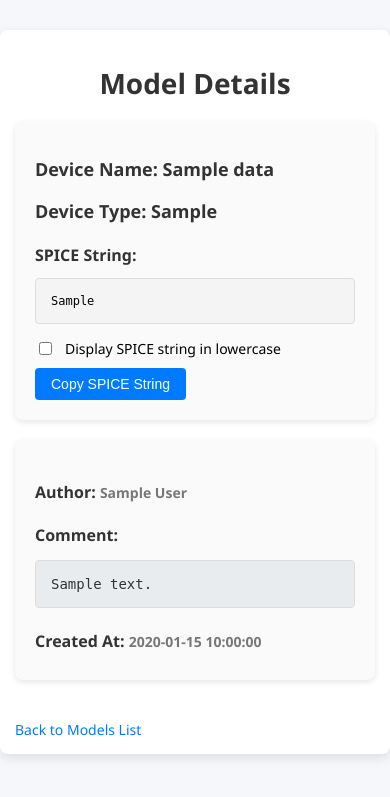
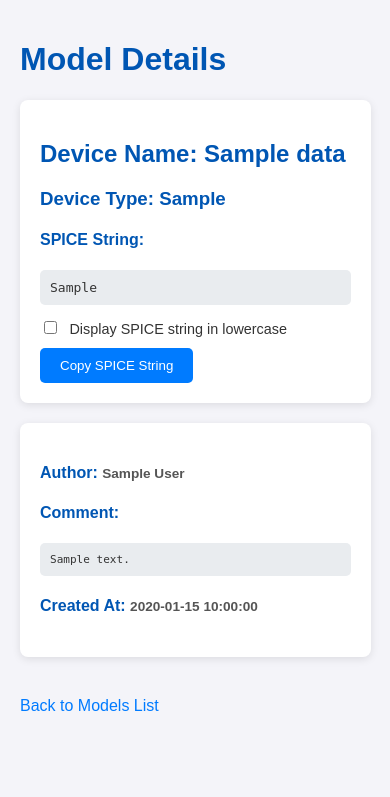
Before and after one commit to hotstaff/spice_model_manager, a Flask app: page /models/1 in a window 390 px wide. Shown: the top 797 px of the page. Run offline with Flask 3, Linux system fonts and the light colour scheme; tables that the repository leaves empty hold one stand-in row (values such as "Sample post").

Commit message:
modified:   templates/model_detail.html

```diff
--- a/templates/model_detail.html
+++ b/templates/model_detail.html
@@ -6,183 +6,109 @@
     <title>Model Detail</title>
     <style>
         body {
-            font-family: 'Segoe UI', Tahoma, Geneva, Verdana, sans-serif;
-            background-color: #f5f7fa;
+            font-family: Arial, sans-serif;
+            background-color: #f4f4f9;
+            color: #333;
             margin: 0;
             padding: 0;
         }
+
         .container {
-            max-width: 1100px;
-            margin: 30px auto;
+            width: 80%;
+            margin: 0 auto;
             padding: 20px;
+        }
+
+        h1, h2, h3, h4 {
+            color: #0056b3;
+        }
+
+        .model-info {
             background-color: #ffffff;
             border-radius: 8px;
-            box-shadow: 0 4px 12px rgba(0, 0, 0, 0.1);
-        }
-        h1 {
-            text-align: center;
-            color: #333;
-            font-size: 32px;
+            box-shadow: 0 2px 8px rgba(0, 0, 0, 0.1);
+            padding: 20px;
             margin-bottom: 20px;
         }
-        h2, h3, h4 {
+
+        pre {
+            background-color: #e9ecef;
+            padding: 10px;
+            border-radius: 5px;
             color: #333;
-            margin-bottom: 8px;
+            white-space: pre-wrap;
+            word-wrap: break-word;
         }
-        .model-info {
-            padding: 20px;
-            border-radius: 8px;
-            background-color: #fafafa;
-            box-shadow: 0 2px 6px rgba(0, 0, 0, 0.1);
-            margin-bottom: 20px;
+
+        .small-text {
+            font-size: 0.85em;
+            color: #555;
         }
-        pre {
-            background-color: #f4f4f4;
-            padding: 15px;
-            border: 1px solid #ddd;
-            border-radius: 4px;
-            overflow-x: auto;
-            font-size: 14px;
-            white-space: pre-wrap;
+
+        .lowercase-toggle {
+            margin: 10px 0;
         }
+
+        .lowercase-toggle label {
+            margin-left: 5px;
+            font-size: 0.9em;
+        }
+
         .copy-button {
-            margin-top: 10px;
             padding: 10px 20px;
-            font-size: 16px;
+            background-color: #007bff;
             color: white;
-            background-color: #007BFF;
             border: none;
-            border-radius: 4px;
+            border-radius: 5px;
             cursor: pointer;
-            transition: background-color 0.3s ease;
         }
+
         .copy-button:hover {
             background-color: #0056b3;
-        }
-        a {
-            display: inline-block;
-            margin-top: 20px;
-            text-decoration: none;
-            color: #007BFF;
-            font-size: 16px;
-            text-align: center;
-        }
-        a:hover {
-            text-decoration: underline;
-        }
-        .lowercase-toggle {
-            margin-top: 15px;
-            display: flex;
-            align-items: center;
-        }
-        .lowercase-toggle label {
-            margin-left: 10px;
-            font-size: 16px;
         }
 
         .image-grid {
             display: grid;
-            grid-template-columns: repeat(2, 1fr);
+            grid-template-columns: repeat(auto-fill, minmax(250px, 1fr));
             gap: 20px;
-            margin-top: 20px;
         }
+
         .image-item {
+            background-color: #fff;
+            padding: 10px;
+            border-radius: 8px;
+            box-shadow: 0 2px 8px rgba(0, 0, 0, 0.1);
             text-align: center;
         }
-        img {
+
+        .image-item img {
+            width: 100%;
+            height: auto;
             max-width: 100%;
-            height: auto;
-            border-radius: 4px;
-        }
-        .image-container img {
-            max-width: 100%;
-            height: auto;
+            border-radius: 8px;
+            cursor: pointer;
+            transition: transform 0.3s ease;
         }
 
-        /* 印刷スタイル */
-        @media print {
-            body {
-                margin: 0;
-                padding: 0;
-                font-size: 12px;
-            }
-            .container {
-                width: 100%;
-                padding: 10px;
-                box-sizing: border-box;
-                box-shadow: none;
-                background-color: #fff;
-            }
-            h1 {
-                font-size: 22px;
-            }
-            h2, h3, h4 {
-                font-size: 18px;
-            }
-            pre {
-                font-size: 12px;
-                line-height: 1.3;
-            }
-            .copy-button, .lowercase-toggle, a {
-                display: none;
-            }
-            img {
-                width: 100%;
-                height: auto;
-                max-width: 90%;
-                margin: 10px 0;
-            }
-            .image-grid {
-                display: block;
-                margin: 0 auto;
-                width: 100%;
-            }
-            .image-item {
-                text-align: center;
-                width: 100%;
-                display: inline-block;
-            }
-            .model-info {
-                margin-bottom: 15px;
-            }
+        .image-item img:hover {
+            transform: scale(1.05);
         }
 
-        @media (max-width: 600px) {
-            body {
-                font-size: 14px;
-            }
-            .container {
-                padding: 15px;
-            }
-            h1 {
-                font-size: 28px;
-            }
-            h2, h3, h4 {
-                font-size: 18px;
-            }
-            pre {
-                font-size: 12px;
-            }
-            .copy-button {
-                padding: 8px 16px;
-                font-size: 14px;
-            }
-            .lowercase-toggle label {
-                font-size: 14px;
-            }
-            a {
-                font-size: 14px;
-            }
+        a {
+            display: inline-block;
+            margin-top: 20px;
+            color: #007bff;
+            text-decoration: none;
         }
 
-        /* 小さく表示される部分 */
-        .small-text {
-            font-size: 14px;
-            color: #777;
+        a:hover {
+            text-decoration: underline;
         }
 
-        .model-info h4 {
-            font-size: 16px;
+        @media (max-width: 768px) {
+            .container {
+                width: 90%;
+            }
         }
     </style>
     <script>
@@ -206,6 +132,17 @@
             const spiceStringElement = document.getElementById("spiceString");
             spiceStringElement.setAttribute("data-original", spiceStringElement.innerText);
         });
+
+        function toggleImageSize(imageId) {
+            const image = document.getElementById(imageId);
+            if (image.style.maxWidth === "none") {
+                image.style.maxWidth = "100%";
+                image.style.height = "auto";
+            } else {
+                image.style.maxWidth = "none";
+                image.style.height = "auto";
+            }
+        }
     </script>
 </head>
 <body>
@@ -236,19 +173,19 @@
         <div class="image-grid">
             <div class="image-item">
                 <h4>IV Characteristic Curve</h4>
-                <img src="{{ url_for('model_views.get_image', data_id=model.id, image_type='iv') }}" alt="IV Characteristic Curve" />
+                <img id="ivImage" src="{{ url_for('model_views.get_image', data_id=model.id, image_type='iv') }}" alt="IV Characteristic Curve" onclick="toggleImageSize('ivImage')" />
             </div>
             <div class="image-item">
                 <h4>Vgs-Id Characteristic Curve</h4>
-                <img src="{{ url_for('model_views.get_image', data_id=model.id, image_type='vgs_id') }}" alt="Vgs-Id Characteristic Curve" />
+                <img id="vgsIdImage" src="{{ url_for('model_views.get_image', data_id=model.id, image_type='vgs_id') }}" alt="Vgs-Id Characteristic Curve" onclick="toggleImageSize('vgsIdImage')" />
             </div>
             <div class="image-item">
                 <h4>Gm-Vgs Characteristic Curve</h4>
-                <img src="{{ url_for('model_views.get_image', data_id=model.id, image_type='gm_vgs') }}" alt="Gm-Vgs Characteristic Curve" />
+                <img id="gmVgsImage" src="{{ url_for('model_views.get_image', data_id=model.id, image_type='gm_vgs') }}" alt="Gm-Vgs Characteristic Curve" onclick="toggleImageSize('gmVgsImage')" />
             </div>
             <div class="image-item">
                 <h4>Gm-Id Characteristic Curve</h4>
-                <img src="{{ url_for('model_views.get_image', data_id=model.id, image_type='gm_id') }}" alt="Gm-Id Characteristic Curve" />
+                <img id="gmIdImage" src="{{ url_for('model_views.get_image', data_id=model.id, image_type='gm_id') }}" alt="Gm-Id Characteristic Curve" onclick="toggleImageSize('gmIdImage')" />
             </div>
         </div>
         {% endif %}
```
